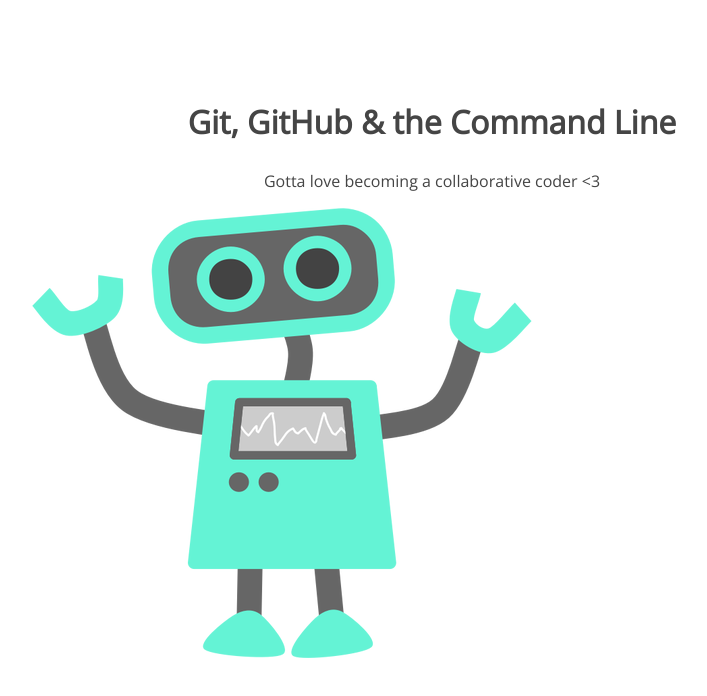
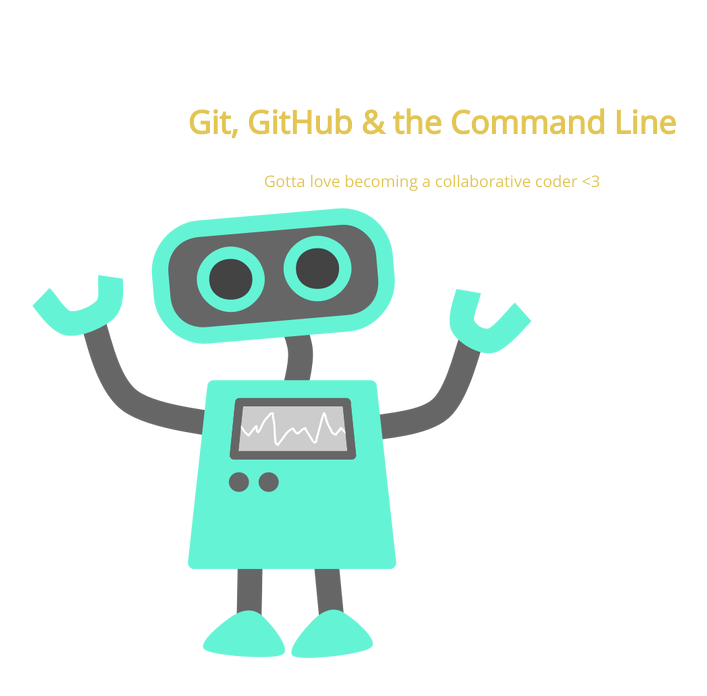
Before and after one commit to renee-lu/105-project, a plain HTML site: page index.html in a window 1280 px wide. Shown: the whole page, without its empty margins (208-915 px from the left). Drawn offline with nearby package versions, Linux system fonts and the light colour scheme.

Commit message:
website project header color change

```diff
--- a/css/style.css
+++ b/css/style.css
@@ -5,7 +5,7 @@ section {
 section h1,
 section p {
 	text-align: center;
-	color: #454545;
+	color: #E2C553;
 }
 section h1 {
 	font: 32px 'Open Sans';
```
